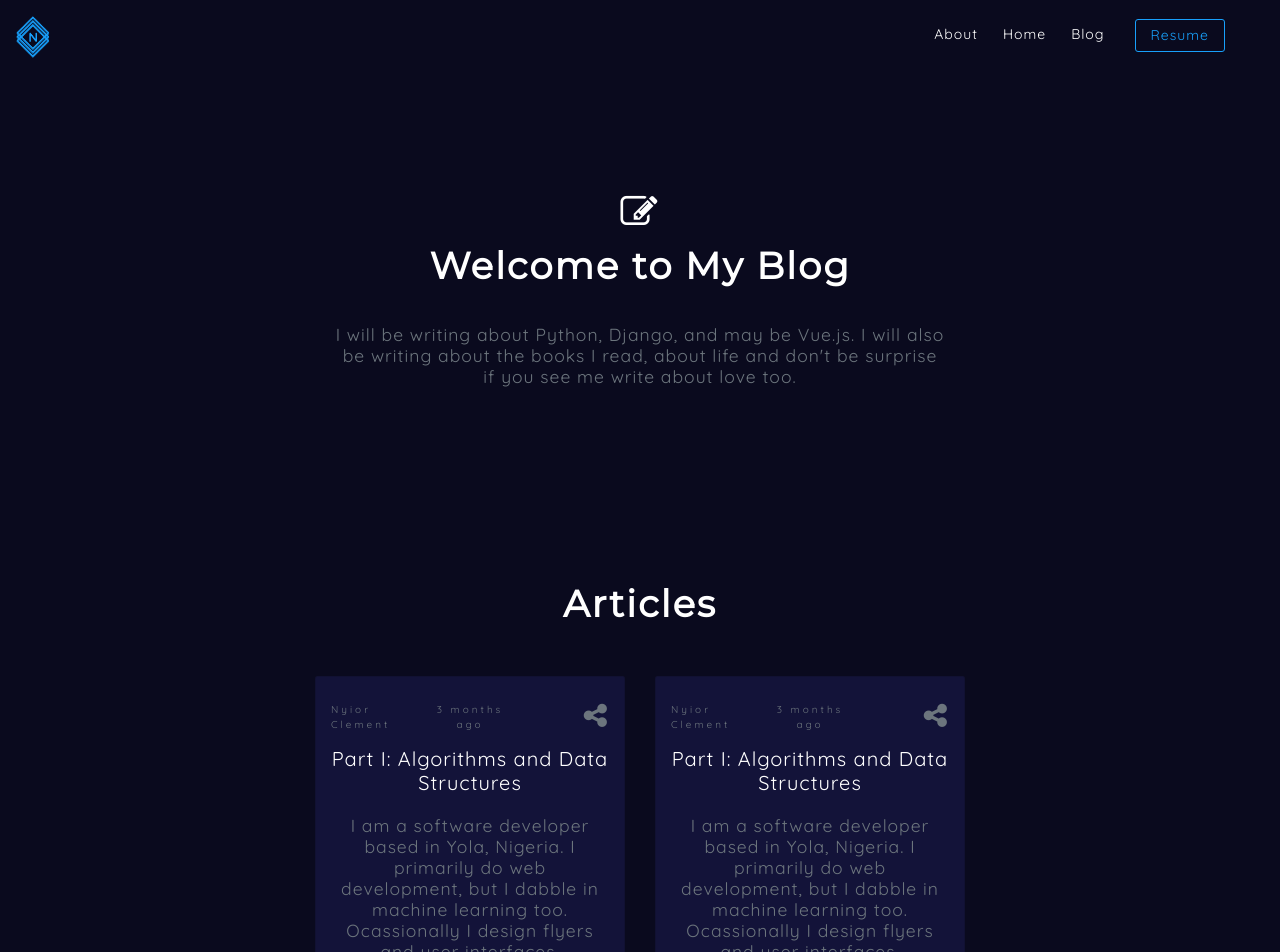
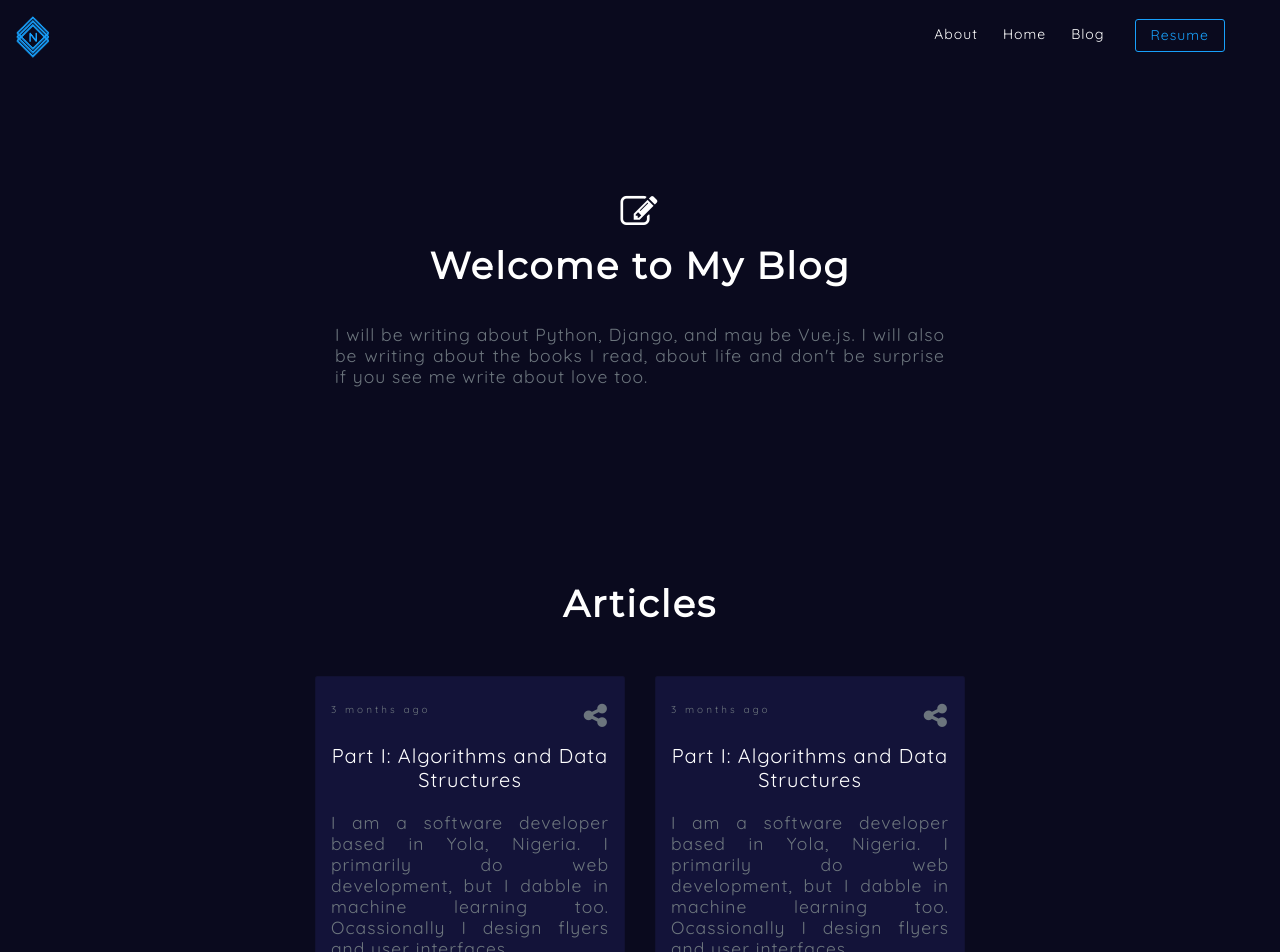
Before and after one commit to nyior/mywebsite-frontend, a Vue app: page /blog in a window 1280 px wide. Shown: the top 952 px of the page. Built offline with nearby package versions, Linux system fonts and the light colour scheme; a web font is replaced by a local one.

Commit message:
alignment issues fixed

```diff
--- a/src/components/Initiative.vue
+++ b/src/components/Initiative.vue
@@ -4,7 +4,7 @@
 
       <h2> Summer Coding Bootcamp </h2>
 
-      <h3 class="text-muted mt-4 mb-4">
+      <h3 class="text-muted mt-4 mb-4 text-justify">
         I am a software developer based in Yola, Nigeria. I primarily do web development, but I dabble in machine learning too. Ocassionally I design flyers and user interfaces.
       </h3>
 
--- a/src/components/Post.vue
+++ b/src/components/Post.vue
@@ -4,15 +4,7 @@
 
 	<div class="row  mt-3">
 
-      <div class="col-4  text-left text-muted">
-
-          <small>
-			  Nyior Clement
-          </small>
-
-      </div>
-
-		  <div class="col-4  text-center text-muted">
+		  <div class="col-6  text-left text-muted">
 
           <small>
 			  3 months ago
@@ -20,7 +12,7 @@
 
       </div>
 
-      <div class="col-4 ">
+      <div class="col-6">
         <h3 class="sub-heading-smaller text-muted">
           <i class="fa fa-share-alt float-right p-0 m-0" aria-hidden="true"></i>
         </h3>
@@ -30,7 +22,7 @@
 
     <h2 class=" mt-4 "> Part I: Algorithms and Data Structures </h2>
 
-    <h3 class="text-muted mt-4 mb-4">
+    <h3 class="text-muted text-justify mt-4 mb-4">
         I am a software developer based in Yola, Nigeria. I primarily do web development, but I dabble in machine learning too. Ocassionally I design flyers and user interfaces.
     </h3>
 
@@ -45,7 +37,7 @@
 
       </div>
 
-		  <div class="col-6  text-right">
+		  <div class="col-6  text-left">
 
         <small class="text-rd p-2">
 			   Data Structures
--- a/src/components/Project.vue
+++ b/src/components/Project.vue
@@ -27,7 +27,7 @@
             <div class="allround-shadow card row ml-1 mr-1 p-3 mt-5 mb-2 text-left">
 
               <div class="col-12 ">
-                <h3 class="text-muted">
+                <h3 class="text-muted text-justify">
                 I am a software developer based in Yola, Nigeria. I primarily do web development, but I dabble in machine learning too. Ocassionally I design flyers and user interfaces.
                 </h3>
               </div>
--- a/src/views/About.vue
+++ b/src/views/About.vue
@@ -16,7 +16,7 @@
               <i class="fa fa-cogs" aria-hidden="true"></i>
             </h1>
             <h1 class="sub-heading-smaller text-muted mt-1">Software Engineer</h1>
-            <h3 class="mt-5 text-muted">
+            <h3 class="mt-5 text-muted text-justify">
             I am a software developer based in Yola, Nigeria. I primarily do web development, but I dabble in machine learning too. Ocassionally I design flyers and user interfaces.
             </h3>
           </div>
@@ -30,7 +30,7 @@
               <i class="fa fa-fire" aria-hidden="true"></i>
             </h1>
             <h1 class="sub-heading-smaller text-muted mt-1">Leadership</h1>
-            <h3 class="mt-5 text-muted">
+            <h3 class="mt-5 text-muted text-justify">
             I am a software developer based in Yola, Nigeria. I primarily do web development, but I dabble in machine learning too. Ocassionally I design flyers and user interfaces.
             </h3>
 
--- a/src/views/Blog.vue
+++ b/src/views/Blog.vue
@@ -2,19 +2,22 @@
   <div>
 
     <div class="row  d-flex justify-content-center text-center hero-text-first">
+
       <div class="col-12">
-		<h1 class="heading-smaller glegoo mt-3"><i class="fa fa-pencil-square-o" aria-hidden="true"></i></h1>
+		    <h1 class="heading-smaller glegoo mt-3"><i class="fa fa-pencil-square-o" aria-hidden="true"></i></h1>
         <h1 class="heading-smaller glegoo mt-3">Welcome to My Blog</h1>
 
       </div>
 
-	  <div class="col-10 col-md-6 ">
+      <div class="col-10 col-md-6 ">
 
-		<h3 class="mt-5 text-muted">
-            I will be writing about Python, Django, and may be Vue.js.
-			I will also be writing about the books I read, about life and don't be surprise if you see me write about love too.
+        <h3 class="mt-5 text-muted text-justify">
+                I will be writing about Python, Django, and may be Vue.js.
+          I will also be writing about the books I read, about life and don't be surprise if you see me write about love too.
         </h3>
+
       </div>
+
     </div>
 
 
@@ -24,6 +27,7 @@
 
           <h1 class="heading-smaller glegoo mt-3">Articles</h1>
         </div>
+
     </div>
 
     <div class="row  d-flex justify-content-center text-center ml-2 mr-2 mt-5 mb-5">
@@ -32,6 +36,7 @@
     </div>
 
     <div class="row  hero-text text-center mb-5">
+
         <div class="col-12 ">
           <h1 class="heading-smaller glegoo mt-3">Get In Touch</h1>
 
@@ -42,7 +47,9 @@
             <a href="mailto:cnyior27@gmail.com" role="button" class="btn btn-lg mt-5 px-4 py-2 color-blue email-btn">Email Me</a>
 
           </div>
+
         </div>
+
     </div>
 
 
--- a/src/views/Home.vue
+++ b/src/views/Home.vue
@@ -10,7 +10,7 @@
           </small>
           <h1 class="heading glegoo mt-3">Nyior Clement.</h1>
           <h1 class="sub-heading text-muted mt-3">Software Engineer | Designer</h1>
-          <h3 class="mt-5 text-muted">
+          <h3 class="mt-5 text-muted text-justify">
            I am a software developer based in Yola, Nigeria. I primarily do web development, but I dabble in machine learning too. Ocassionally I design flyers and user interfaces.
           </h3>
           <a href="mailto:cnyior27@gmail.com" role="button" class="btn btn-lg mt-5 px-4 py-2 email-btn color-blue">Email Me</a>
```
